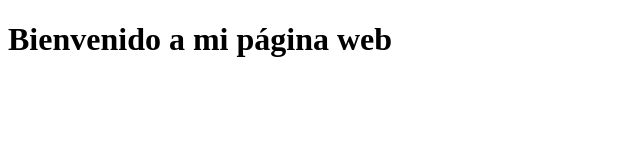
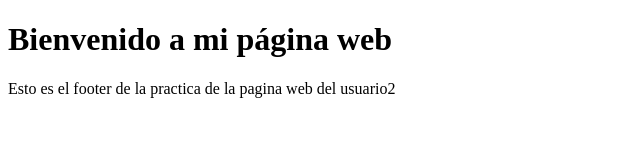
Before and after one commit to ccp0897/pagina-web, a plain HTML site: page index.html in a window 1280 px wide. Shown: the whole page, without its empty margins (0-640 px from the left). Drawn offline with Linux system fonts and the light colour scheme.

Commit message:
Integrar el footer al index

```diff
--- a/index.html
+++ b/index.html
@@ -8,4 +8,9 @@
     <body>
         <h1>Bienvenido a mi página web</h1>
     </body>
+
+
+    <footer>
+        <p>Esto es el footer de la practica de la pagina web del usuario2</p>
+    </footer>
 </html>
```
